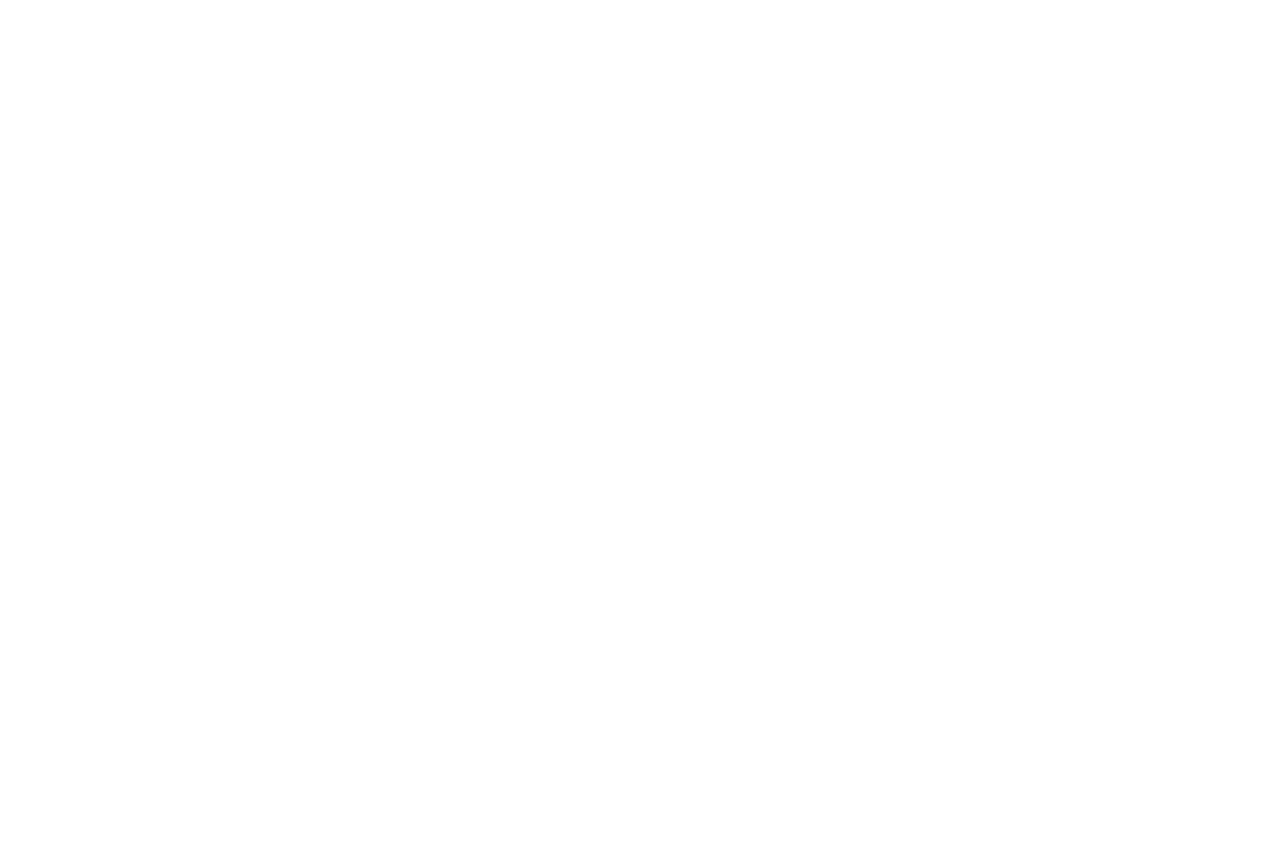
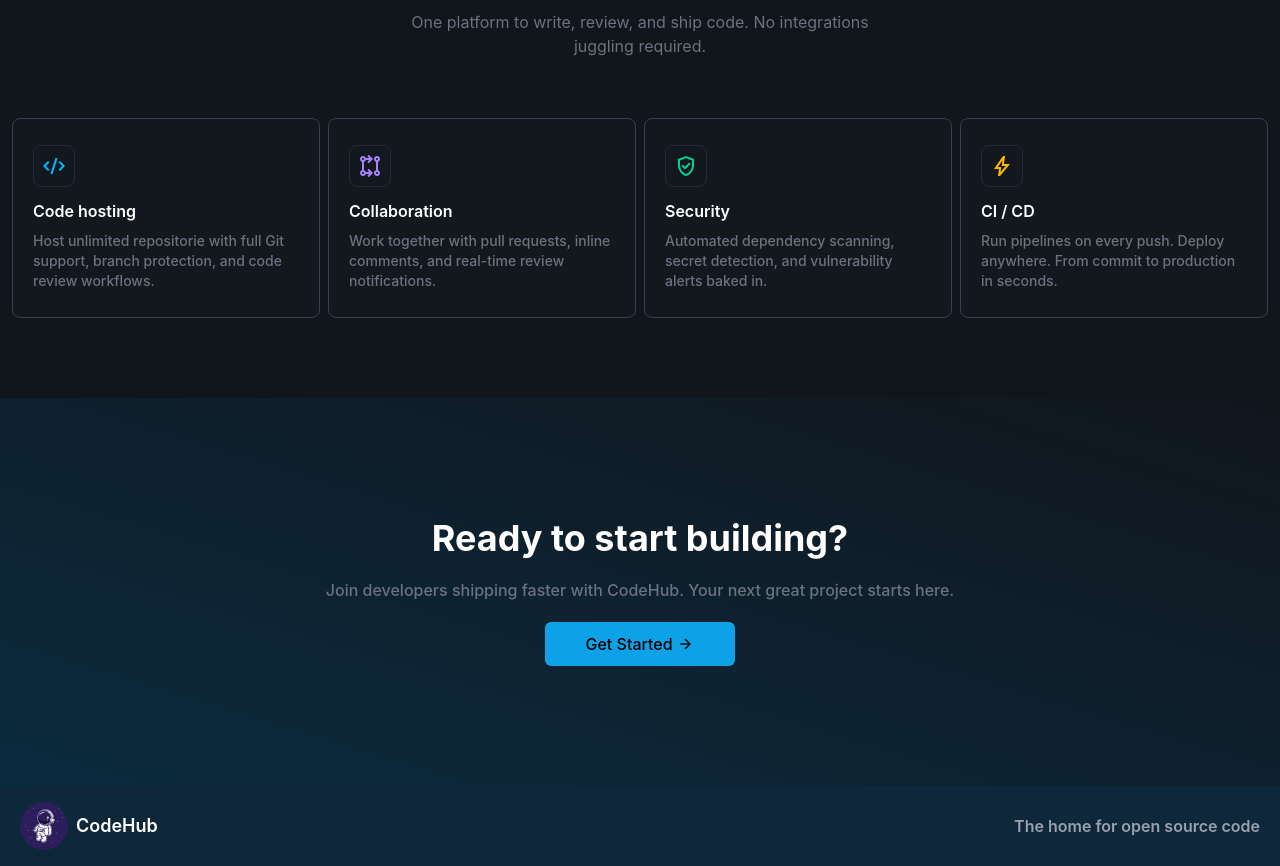
Before and after one commit to amnkarn/CodeHub, a React (Vite) app in the folder frontend/: page / in a window 1280 px wide. Shown: the part 1369-2235 px from the top of the page. Before the commit the page ends 1251 px from the top, so only its background shows below. Built offline with nearby package versions, Linux system fonts and the light colour scheme; some icons are missing.

Commit message:
footer completed

```diff
--- /dev/null
+++ b/frontend/src/components/landing/Footer.tsx
@@ -0,0 +1,15 @@
+
+
+export default function Footer() {
+    return (
+        <div className="w-full flex flex-col items-center gap-5 py-30 bg-linear-to-tr from-sky-900/40 hover:to-slate-900">
+            <h1 className="text-white text-4xl font-bold">Ready to start building?</h1>
+            <p className="text-gray-500 font-medium">Join developers shipping faster with CodeHub. Your next great project starts here.</p>
+
+            <button className="flex items-center gap-1 px-10 py-2.5 rounded-md bg-[#0DA2E7] font-medium">
+                <p className="">Get Started</p>
+                <span className="material-symbols-outlined text-[18px]!">arrow_forward</span>
+            </button>
+        </div>
+    )
+}
--- /dev/null
+++ b/frontend/src/components/landing/FooterBottom.tsx
@@ -0,0 +1,15 @@
+
+
+export default function FooterBottom() {
+    return (
+        <div className="flex items-center justify-between py-4 px-5 bg-[#0F273A]">
+            <div className="flex items-center gap-2">
+                <img src="../logo.png" alt="#logo" className="w-12 rounded-full" />
+
+                <p className="text-white text-lg font-semibold">CodeHub</p>
+            </div>
+
+            <p className="text-gray-400 font-semibold">The home for open source code</p>
+        </div>
+    )
+}
--- a/frontend/src/components/landing/Insights.tsx
+++ b/frontend/src/components/landing/Insights.tsx
@@ -2,7 +2,7 @@
 
 export default function Insights() {
     return (
-        <div className="w-full flex items-center justify-between border-y border-gray-950 py-12">
+        <div className="w-full flex items-center justify-between border-y border-gray-800 py-12 ">
             <InsightDiv
                 iconName="group"
                 heading="4M+"
--- a/frontend/src/pages/LandingPage.tsx
+++ b/frontend/src/pages/LandingPage.tsx
@@ -1,6 +1,9 @@
+import Footer from "../components/landing/Footer";
+import FooterBottom from "../components/landing/FooterBottom";
 import HeroSection from "../components/landing/HeroSection";
 import Insights from "../components/landing/Insights";
 import Navbar from "../components/Navbar";
+import PlatformFeatures from "./PlatformFeatures";
 
 
 export default function LandingPage() {
@@ -13,24 +16,13 @@ export default function LandingPage() {
             <main className="w-full ">
                 <HeroSection />
                 <Insights />
-                {/*<PlatformFeatures />*/}
+                <PlatformFeatures />
             </main>
 
-            <footer></footer>
+            <footer>
+                <Footer />
+                <FooterBottom />
+            </footer>
         </div>
     )
 }
-
-
-//function PlatformFeatures() {
-//    return (
-//        <div className="w-full my-20">
-//            <div className="flex flex-col">
-//                <h3 className="text-3xl text-white">Everything your team needs</h3>
-//                <p className="text-gray-400">One platform to write, review, and ship code. No integrations juggling required.</p>
-//            </div>
-
-//            <div></div>
-//        </div>
-//    )
-//}
--- /dev/null
+++ b/frontend/src/pages/PlatformFeatures.tsx
@@ -0,0 +1,74 @@
+
+
+export default function PlatformFeatures() {
+    return (
+        <div className="w-full py-20 flex flex-col items-center text-center">
+            <div className="flex flex-col pb-15">
+                <h3 className="text-3xl font-bold tracking-tight text-white mb-3">Everything your team needs</h3>
+                <p className="text-gray-500 max-w-lg">One platform to write, review, and ship code. No integrations juggling required.</p>
+            </div>
+
+
+
+            <div className="w-full flex items-center justify-between px-3 gap-2">
+
+                <PlatformFeaturesDiv
+                    iconName="code_xml"
+                    heading="Code hosting"
+                    para="Host unlimited repositorie with full Git support, branch protection, and code review workflows."
+                    fontColor="#00BCFF"
+                    hoverBgClass= "hover:from-amber-900/40 hover:to-slate-900"
+                />
+
+                <PlatformFeaturesDiv
+                    iconName="rebase"
+                    heading="Collaboration"
+                    para="Work together with pull requests, inline comments, and real-time review notifications."
+                    fontColor="#A684FF"
+                    hoverBgClass= "hover:from-emerald-900/40 hover:to-slate-900"
+                />
+
+                <PlatformFeaturesDiv
+                    iconName="verified_user"
+                    heading="Security"
+                    para="Automated dependency scanning, secret detection, and vulnerability alerts baked in."
+                    fontColor="#00D492"
+                    hoverBgClass= "hover:from-violet-900/40 hover:to-slate-900"
+                />
+
+                <PlatformFeaturesDiv
+                    iconName="bolt"
+                    heading="CI / CD"
+                    para="Run pipelines on every push. Deploy anywhere. From commit to production in seconds."
+                    fontColor="#FFB900"
+                    hoverBgClass= "hover:from-sky-900/40 hover:to-slate-900"
+                />
+            </div>
+        </div>
+    )
+}
+
+interface Div {
+    iconName: string,
+    heading: string,
+    para: string,
+    fontColor: string
+    hoverBgClass: string
+}
+
+function PlatformFeaturesDiv({ iconName, heading, para, fontColor, hoverBgClass }: Div) {
+    return (
+        <div className={`flex flex-col items-start justify-center px-5 h-50  bg-[#13181F] w-[25%] border border-gray-700 rounded-lg bg-linear-to-br ${hoverBgClass} `}
+
+        >
+            <div className="p-2 border border-gray-800 rounded-lg flex items-center justify-center mb-3">
+                <span className="material-symbols-outlined" style={{color: `${fontColor}`}} >
+                    {iconName}
+                </span>
+            </div>
+
+            <h3 className="text-white font-semibold mb-2 font-inter">{heading}</h3>
+            <p className="text-sm text-gray-500 text-start font-medium"> {para} </p>
+        </div>
+    )
+}
```
